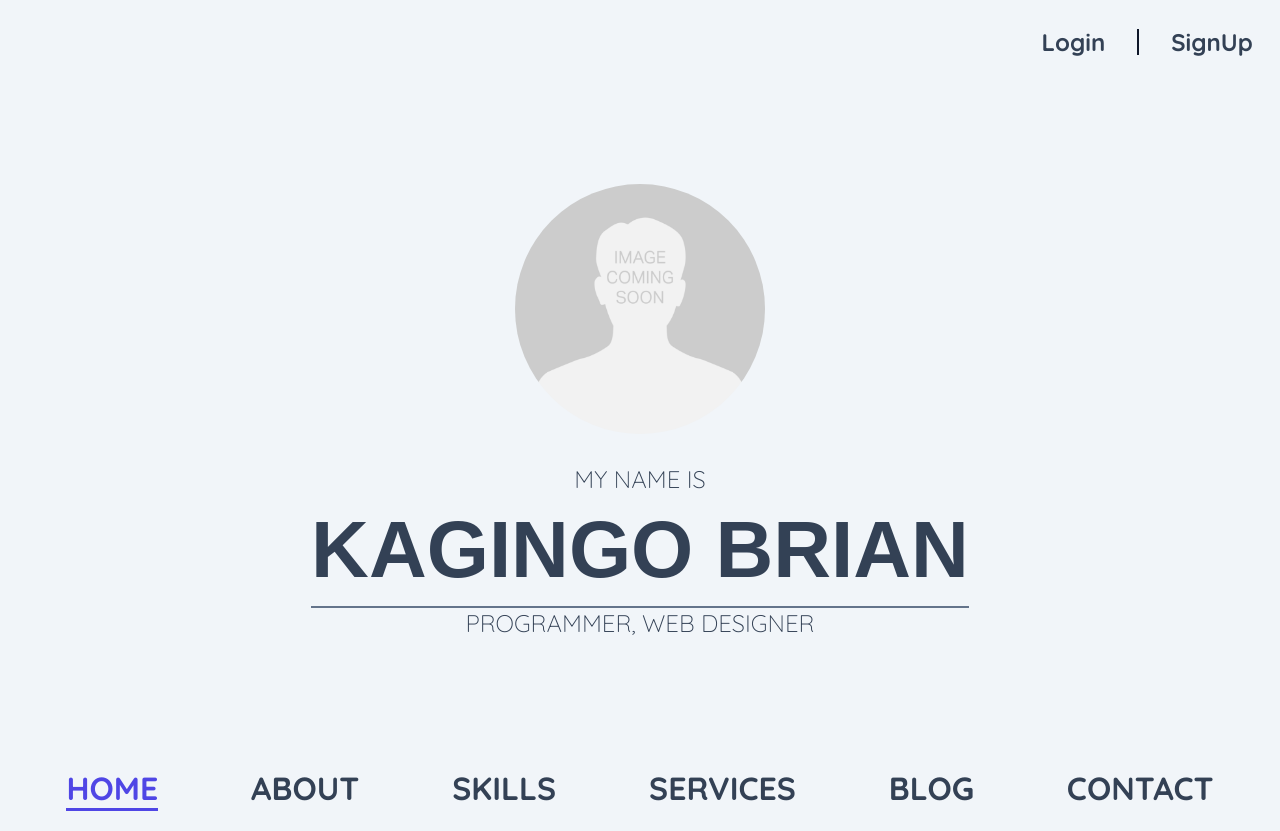
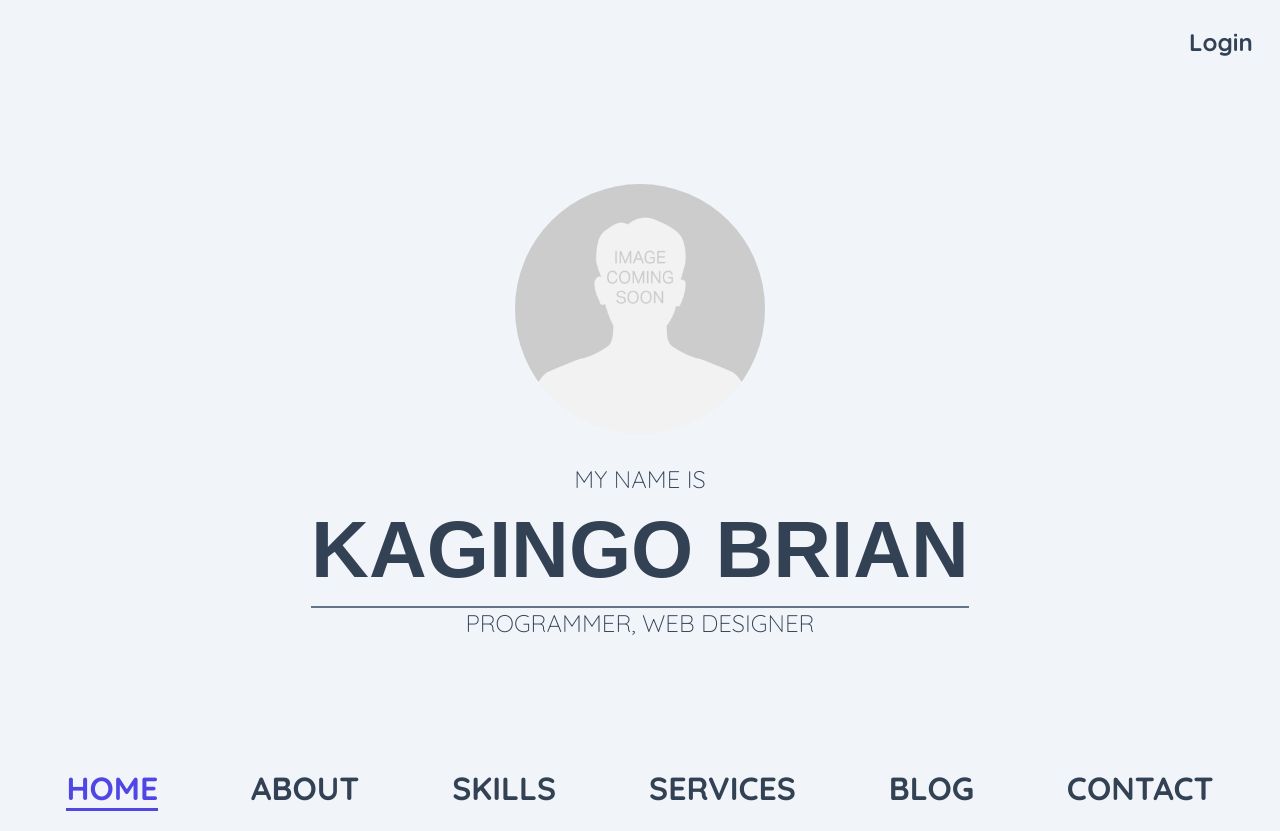
Before and after one commit to Hypian/dev-brians-brand, a plain HTML site: page index.html in a window 1280 px wide. Drawn offline with Linux system fonts and the light colour scheme; a web font is replaced by a local one.

Commit message:
fixed homepage dual button issue

```diff
--- a/index.html
+++ b/index.html
@@ -31,8 +31,6 @@
       </div>
       <div class="user-auth">
         <a href="./login page.html">Login</a>
-        <div class="separator-line"></div>
-        <a href="./signup.html">SignUp</a>
       </div>
     </header>
 
```
